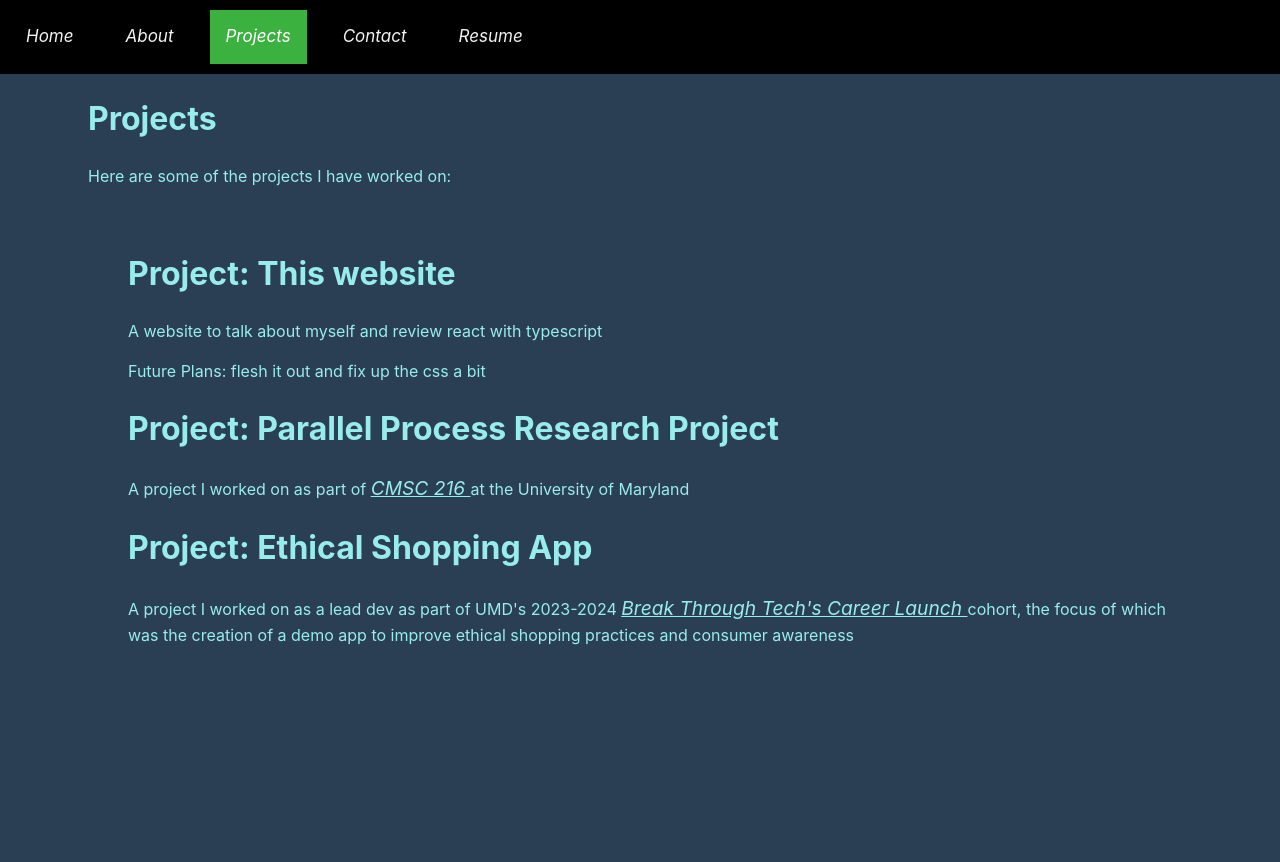
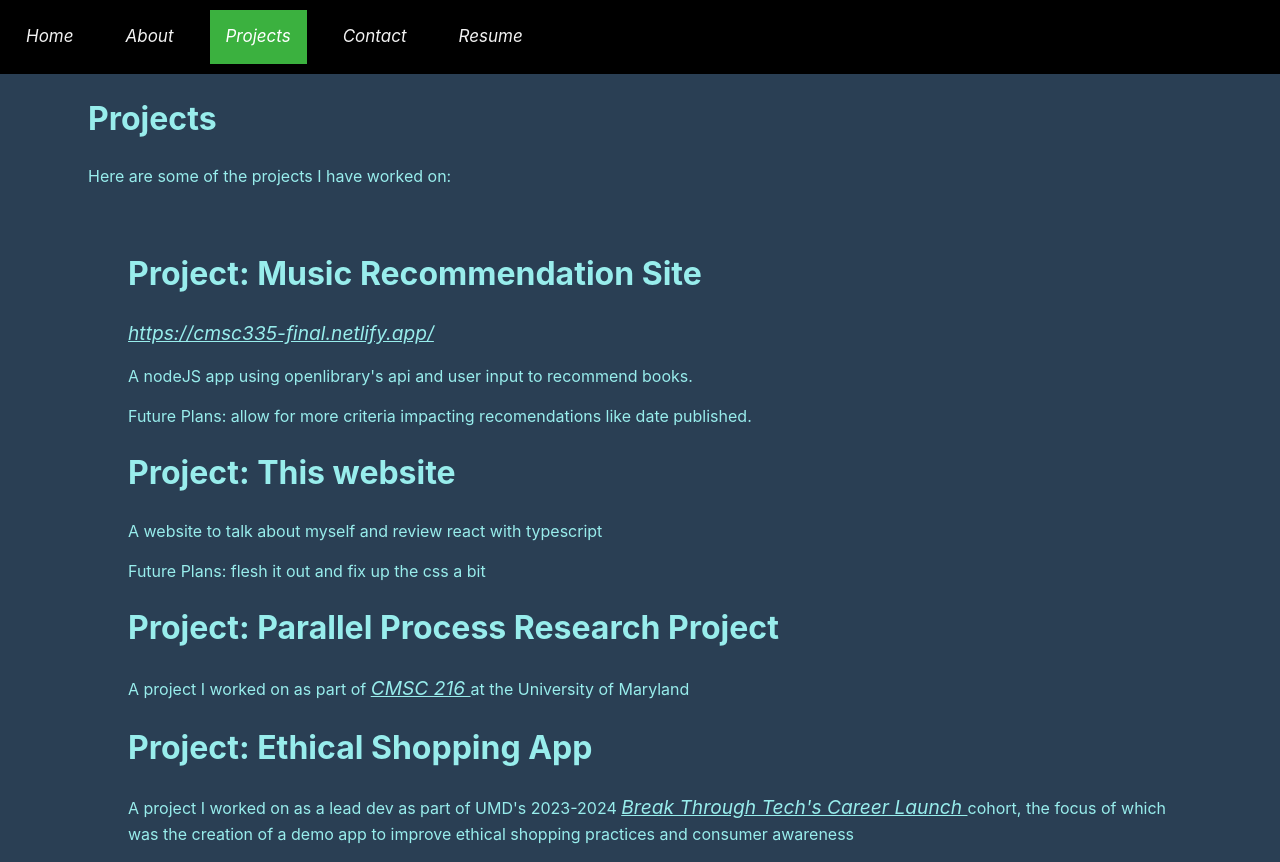
Before and after one commit to tconrad1/typescript-react-review, a React (Create React App) app: page /projects in a window 1280 px wide. Before the commit the page ends 800 px from the top, so only its background shows below. Built offline with nearby package versions, Linux system fonts and the light colour scheme.

Commit message:
minor update to projects

```diff
--- a/src/Projects.tsx
+++ b/src/Projects.tsx
@@ -9,6 +9,9 @@ const Projects = () => {
             <p>Here are some of the projects I have worked on: </p>
             <br></br>
             <ul>
+                <li>
+                <Project title="Music Recommendation Site" id="Proj0" description="A nodeJS app using openlibrary's api and user input to recommend books." link="https://cmsc335-final.netlify.app/" future="allow for more criteria impacting recomendations like date published."/>
+                </li>
                 <li>
                 <Project title="This website" id="Proj1" description="A website to talk about myself and review react with typescript" future="flesh it out and fix up the css a bit"/>
                 </li>
--- a/src/component/Project.tsx
+++ b/src/component/Project.tsx
@@ -1,11 +1,11 @@
 import React, { JSX } from "react";
 import "./Project.css";
 
-function Project({ title, id="DefProj",  description, future="" }: { title: string; id:string; description: string | JSX.Element, future?: string }) {
+function Project({ title, id="DefProj",  description, link="", future="" }: { title: string; id:string; description: string | JSX.Element, link?: string; future?: string }) {
     return (
         <div>
             <h1>Project: {title}</h1>
-
+            {link && <a href="Link to a project"> {link}</a>}
             <p>{description} </p>
 
             {future && <p>Future Plans: {future}</p>}
```
